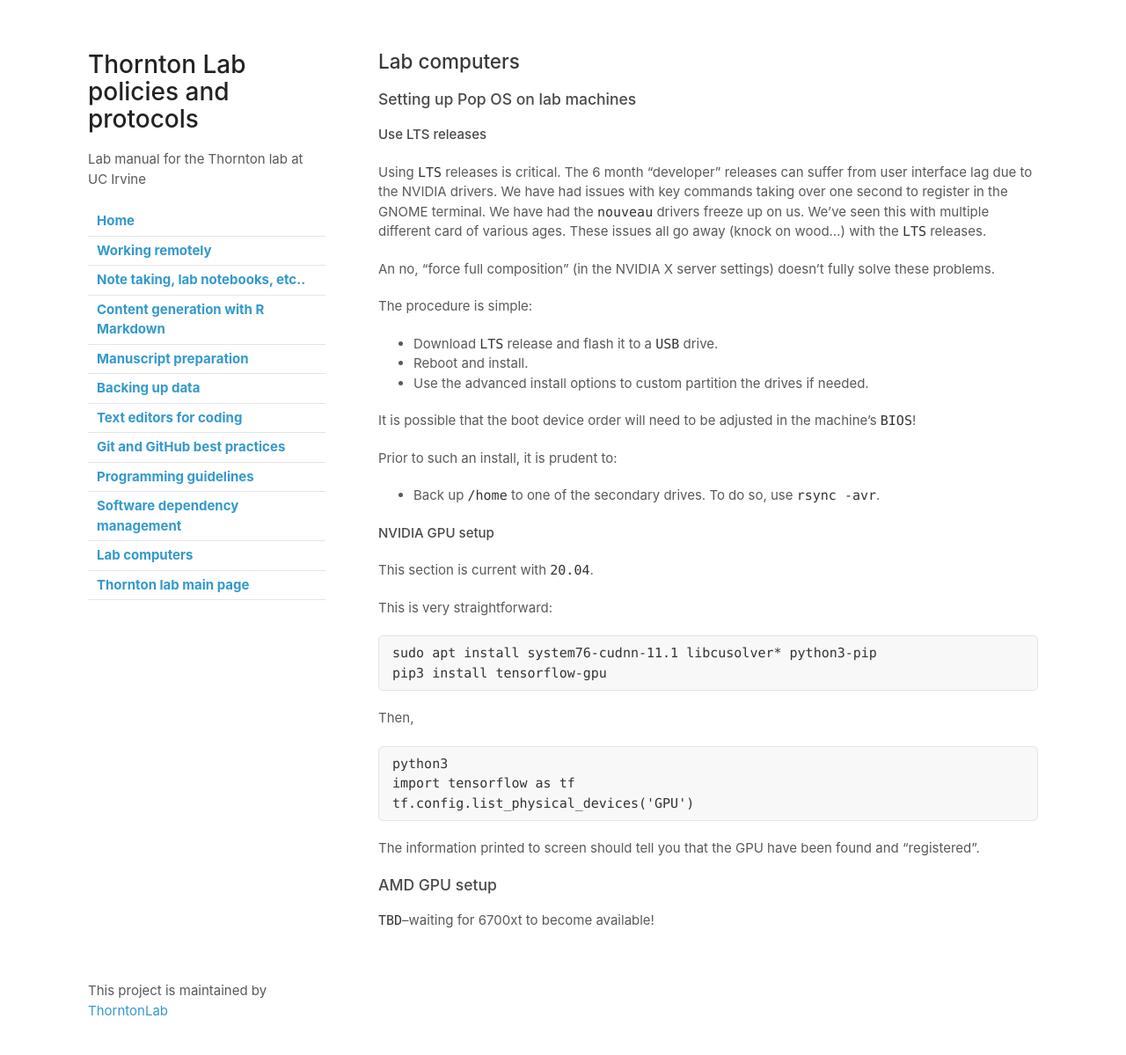
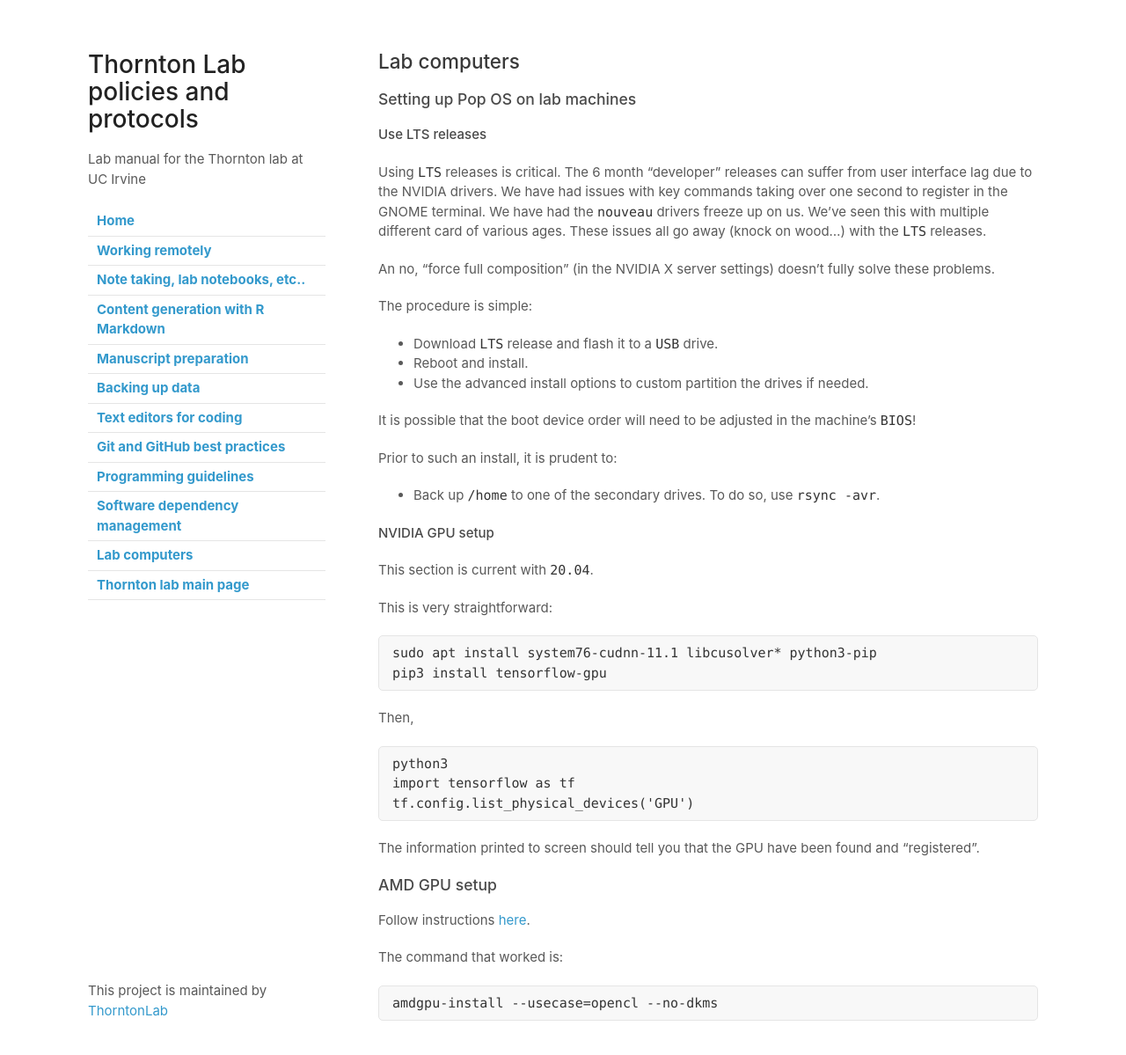
Before and after one commit to ThorntonLab/LabProtocols, a Jekyll site: the page built from labcomputers.md, in a window 1280 px wide and 1230 px high. Shown: the top 1199 px of the window at 88% size. Built offline with Jekyll 4.4.1, drawn with Linux system fonts in a browser that asks for light colours; our own code applies the rules of GitHub Pages for plain Markdown files.

Commit message:
AMD opencl setup instructions (#14)

````diff
--- a/labcomputers.md
+++ b/labcomputers.md
@@ -49,4 +49,10 @@ The information printed to screen should tell you that the GPU have been found a
 
 ### AMD GPU setup
 
-`TBD`--waiting for 6700xt to become available!
+Follow instructions [here](https://amdgpu-install.readthedocs.io/en/latest/index.html).
+
+The command that worked is:
+
+```sh
+amdgpu-install --usecase=opencl --no-dkms
+```
````
